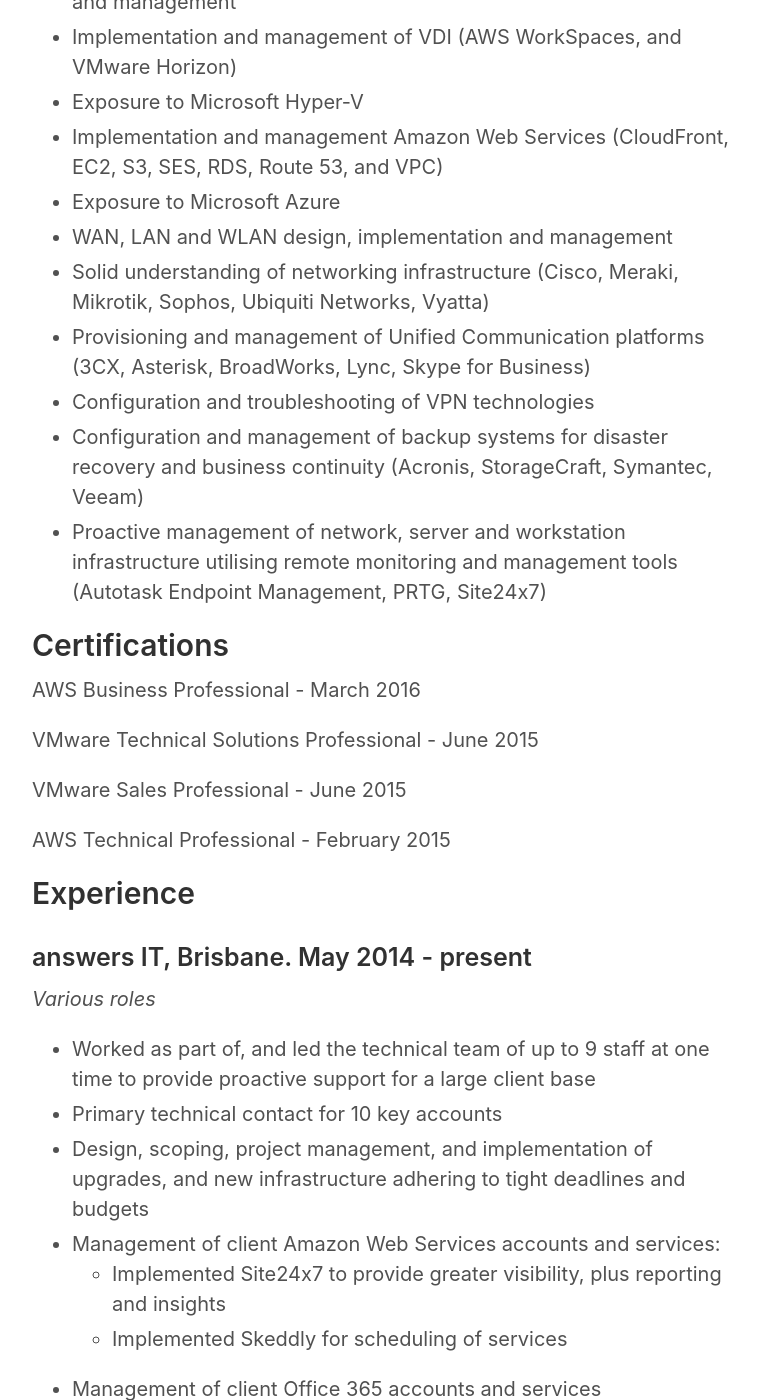
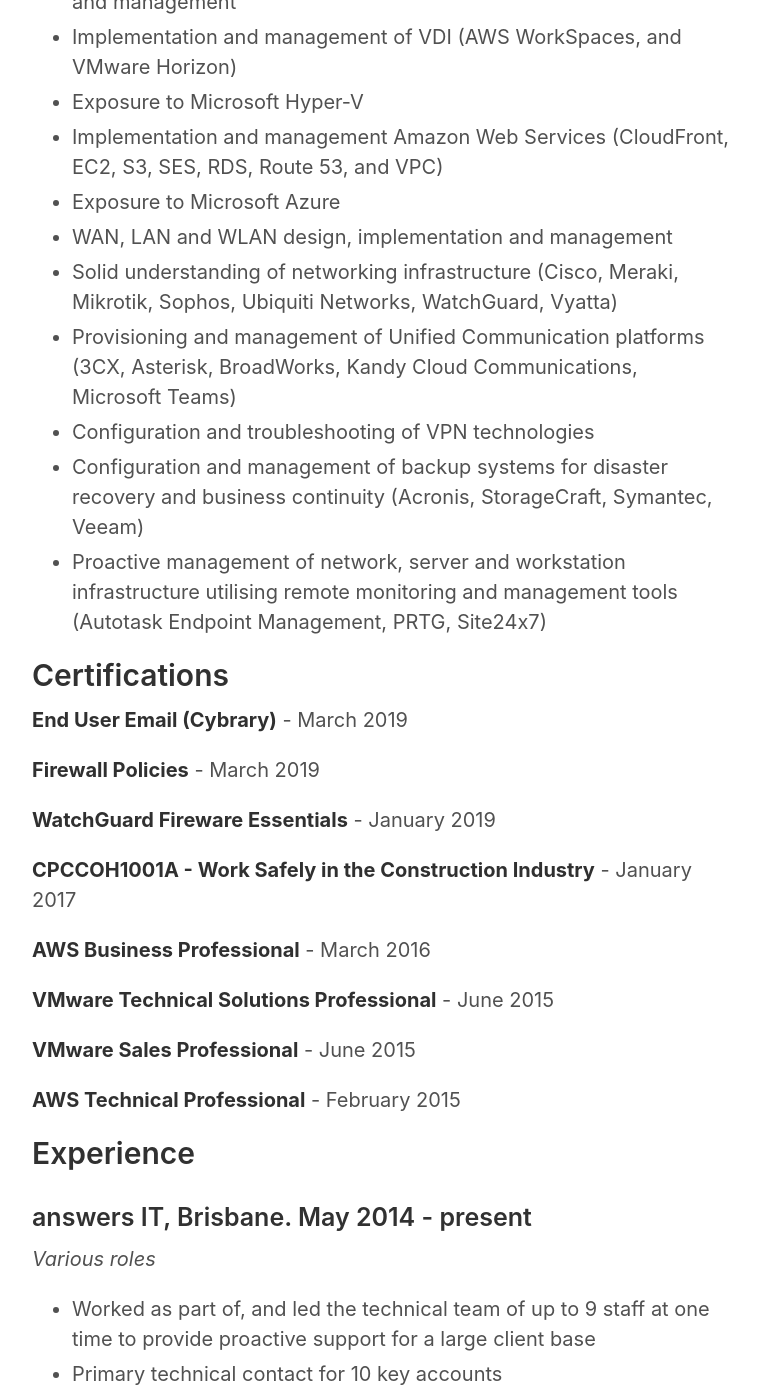
Before and after one commit to teejayen/teejayen.github.io, a Jekyll site: the page built from resume.md, in a window 1280 px wide and 1400 px high, scrolled down 1442 px. Shown: the whole window, without its empty margins (258-1016 px from the left). Built offline with Jekyll 4.4.1, drawn with Linux system fonts in a browser that asks for light colours; some of the changed text lies outside the part shown.

Commit message:
updated resume, updated formatting on post

```diff
--- a/resume.md
+++ b/resume.md
@@ -41,21 +41,29 @@
 * Implementation and management Amazon Web Services (CloudFront, EC2, S3, SES, RDS, Route 53, and VPC)
 * Exposure to Microsoft Azure
 * WAN, LAN and WLAN design, implementation and management
-* Solid understanding of networking infrastructure (Cisco, Meraki, Mikrotik, Sophos, Ubiquiti Networks, Vyatta)
-* Provisioning and management of Unified Communication platforms (3CX, Asterisk, BroadWorks, Lync, Skype for Business)
+* Solid understanding of networking infrastructure (Cisco, Meraki, Mikrotik, Sophos, Ubiquiti Networks, WatchGuard, Vyatta)
+* Provisioning and management of Unified Communication platforms (3CX, Asterisk, BroadWorks, Kandy Cloud Communications, Microsoft Teams)
 * Configuration and troubleshooting of VPN technologies
 * Configuration and management of backup systems for disaster recovery and business continuity (Acronis, StorageCraft, Symantec, Veeam)
 * Proactive management of network, server and workstation infrastructure utilising remote monitoring and management tools (Autotask Endpoint Management, PRTG, Site24x7)
 
 ## Certifications
 
-AWS Business Professional - March 2016
+**End User Email (Cybrary)** - March 2019
 
-VMware Technical Solutions Professional - June 2015
+**Firewall Policies** - March 2019
 
-VMware Sales Professional -  June 2015
+**WatchGuard Fireware Essentials** - January 2019
 
-AWS Technical Professional - February 2015
+**CPCCOH1001A - Work Safely in the Construction Industry** - January 2017
+
+**AWS Business Professional** - March 2016
+
+**VMware Technical Solutions Professional** - June 2015
+
+**VMware Sales Professional** -  June 2015
+
+**AWS Technical Professional** - February 2015
 
 ## Experience
 
@@ -88,6 +97,7 @@
 * Implemented DokuWiki for management of client documentation
 
 ### Rapidfire, Brisbane. May 2009 – January 2011
+
 *Rapid Response Specialist*
 
 * Provided ICT support to SMB / SME organisations who are IT dependant, each with individual needs and expectations
```
Also changed, not shown: other parts of resume.md (+3 -2 lines), _posts/2019-04-24-endpoint-antivirus-is-not-enough.md (+4 -4 lines).
